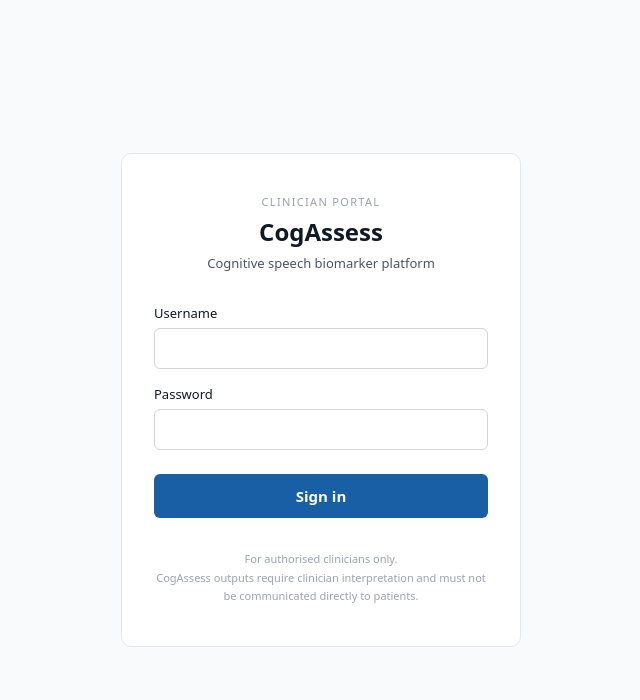
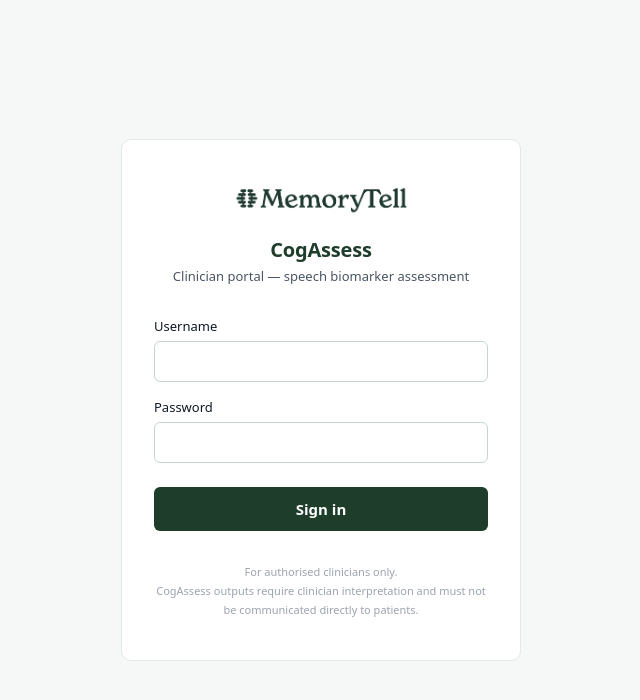
Before and after one commit to niamh888/cogassess, a React (Vite) app in the folder frontend/: page /login in a window 1280 px wide. Shown: the top 700 px of the page, without its empty margins (319-959 px from the left). Built offline with nearby package versions, Linux system fonts and the light colour scheme.

Commit message:
Apply MemoryTell brand: forest green colour scheme, logo in footer/login/summary, icon favicon

```diff
--- a/frontend/index.html
+++ b/frontend/index.html
@@ -2,7 +2,7 @@
 <html lang="en">
   <head>
     <meta charset="UTF-8" />
-    <link rel="icon" type="image/svg+xml" href="/favicon.svg" />
+    <link rel="icon" type="image/png" href="/memorytell-icon.png" />
     <meta name="viewport" content="width=device-width, initial-scale=1.0" />
     <title>CogAssess</title>
     <link rel="stylesheet" href="https://cdn.jsdelivr.net/npm/@tabler/icons-webfont@latest/tabler-icons.min.css" />
--- a/frontend/src/components/Footer.jsx
+++ b/frontend/src/components/Footer.jsx
@@ -2,7 +2,13 @@
   return (
     <footer style={{ borderTop: "0.5px solid var(--color-border-tertiary)", marginTop: "3rem" }}>
       <div style={{ maxWidth: 960, margin: "0 auto", padding: "1.25rem 1rem", display: "flex", flexWrap: "wrap", alignItems: "center", justifyContent: "space-between", gap: "0.75rem" }}>
-      <div>
+        <div style={{ display: "flex", alignItems: "center", gap: "1rem" }}>
+          <img
+            src="/memorytell-logo.png"
+            alt="MemoryTell"
+            style={{ height: 28, width: "auto", display: "block" }}
+          />
+          <div style={{ borderLeft: "0.5px solid var(--color-border-secondary)", paddingLeft: "1rem" }}>
             <p style={{ margin: 0, fontSize: 12, color: "var(--color-text-secondary)", fontWeight: 500 }}>
               CogAssess — Speech Biomarker Analysis
             </p>
@@ -12,16 +18,17 @@
               &copy; {new Date().getFullYear()} <strong style={{ color: "var(--color-text-secondary)" }}>MemoryTell Ltd</strong>. All rights reserved.
             </p>
           </div>
+        </div>
         <nav aria-label="Legal links" style={{ display: "flex", gap: "1rem" }}>
           <button
             onClick={onPrivacy}
-          style={{ background: "none", border: "none", padding: 0, fontSize: 12, color: "var(--color-text-info)", cursor: "pointer", textDecoration: "underline", textUnderlineOffset: 3 }}
+            style={{ background: "none", border: "none", padding: 0, fontSize: 12, color: "var(--color-accent)", cursor: "pointer", textDecoration: "underline", textUnderlineOffset: 3 }}
           >
             Privacy Policy
           </button>
           <button
             onClick={onTerms}
-          style={{ background: "none", border: "none", padding: 0, fontSize: 12, color: "var(--color-text-info)", cursor: "pointer", textDecoration: "underline", textUnderlineOffset: 3 }}
+            style={{ background: "none", border: "none", padding: 0, fontSize: 12, color: "var(--color-accent)", cursor: "pointer", textDecoration: "underline", textUnderlineOffset: 3 }}
           >
             Terms of Use
           </button>
--- a/frontend/src/index.css
+++ b/frontend/src/index.css
@@ -1,38 +1,44 @@
 :root {
   --font-sans: system-ui, 'Segoe UI', Roboto, sans-serif;
+
+  /* MemoryTell brand — forest green */
+  --color-brand:        #1e3d2a;   /* primary dark green (logo colour) */
+  --color-brand-mid:    #2d5c3f;   /* slightly lighter for hover states */
+  --color-brand-light:  #e8f2ec;   /* very light green tint for backgrounds */
+  --color-brand-border: #b8d4c0;   /* green-tinted border */
 
   /* Text */
   --color-text-primary:   #111827;
   --color-text-secondary: #4b5563;
   --color-text-tertiary:  #9ca3af;
-  --color-text-success:   #0f6e56;
-  --color-text-info:      #185fa5;
+  --color-text-success:   #1e6b3c;
+  --color-text-info:      #1e3d2a;
   --color-text-warning:   #854f0b;
   --color-text-danger:    #993c1d;
 
   /* Backgrounds */
   --color-background-primary:   #ffffff;
-  --color-background-secondary: #f9fafb;
-  --color-background-success:   #e1f5ee;
+  --color-background-secondary: #f5f8f6;   /* soft green-white */
+  --color-background-success:   #e8f2ec;
   --color-background-warning:   #faeeda;
   --color-background-danger:    #faece7;
 
-  /* Accent / brand */
-  --color-accent: #185fa5;
+  /* Accent / brand — replaces blue with MemoryTell green */
+  --color-accent: #1e3d2a;
 
   /* Surfaces */
   --color-surface: #ffffff;
 
   /* Borders */
-  --color-border-primary:   #e5e7eb;
-  --color-border-tertiary:  #e5e7eb;
-  --color-border-secondary: #d1d5db;
+  --color-border-primary:   #e2e8e4;   /* faint green tint */
+  --color-border-tertiary:  #e2e8e4;
+  --color-border-secondary: #c8d5cc;
   --color-border-warning:   #f5d08a;
   --color-border-danger:    #f3b8a8;
-  --color-border-info:      #a8cbf5;
+  --color-border-info:      #b8d4c0;
 
-  /* Info state */
-  --color-background-info: #e6f1fb;
+  /* Info state (was blue — now green-tinted) */
+  --color-background-info: #e8f2ec;
 
   /* Radii */
   --border-radius-md: 6px;
--- a/frontend/src/pages/LoginPage.jsx
+++ b/frontend/src/pages/LoginPage.jsx
@@ -45,14 +45,16 @@
     <div style={{ minHeight: "100vh", display: "flex", alignItems: "center", justifyContent: "center", background: "var(--color-background-secondary)", padding: "1rem" }}>
       <div style={{ width: "100%", maxWidth: 400, background: "var(--color-surface)", borderRadius: "var(--border-radius-lg)", border: "0.5px solid var(--color-border-primary)", padding: "2.5rem 2rem" }}>
         <div style={{ marginBottom: "2rem", textAlign: "center" }}>
-          <p style={{ fontSize: 11, letterSpacing: "0.12em", color: "var(--color-text-tertiary)", margin: "0 0 6px", textTransform: "uppercase" }}>
-            Clinician portal
-          </p>
-          <h1 style={{ fontSize: 24, fontWeight: 700, margin: 0, color: "var(--color-text-primary)" }}>
+          <img
+            src="/memorytell-logo.png"
+            alt="MemoryTell"
+            style={{ height: 36, width: "auto", display: "block", margin: "0 auto 20px" }}
+          />
+          <h1 style={{ fontSize: 20, fontWeight: 700, margin: "0 0 4px", color: "var(--color-brand)", letterSpacing: "-0.01em" }}>
             CogAssess
           </h1>
-          <p style={{ fontSize: 13, color: "var(--color-text-secondary)", marginTop: 6, marginBottom: 0 }}>
-            Cognitive speech biomarker platform
+          <p style={{ fontSize: 13, color: "var(--color-text-secondary)", marginTop: 4, marginBottom: 0 }}>
+            Clinician portal — speech biomarker assessment
           </p>
         </div>
 
--- a/frontend/src/pages/PatientSummaryPage.jsx
+++ b/frontend/src/pages/PatientSummaryPage.jsx
@@ -66,8 +66,8 @@
         <div style={{ borderBottom: "2px solid var(--color-border-primary)", paddingBottom: "1.25rem", marginBottom: "1.5rem" }}>
           <div style={{ display: "flex", justifyContent: "space-between", alignItems: "flex-start", flexWrap: "wrap", gap: 12 }}>
             <div>
-              <div style={{ fontSize: 20, fontWeight: 700, color: "var(--color-text-primary)", letterSpacing: "-0.01em" }}>CogAssess</div>
-              <div style={{ fontSize: 12, color: "var(--color-text-tertiary)", marginTop: 2 }}>Speech Biomarker Assessment</div>
+              <img src="/memorytell-logo.png" alt="MemoryTell" style={{ height: 30, width: "auto", display: "block", marginBottom: 4 }} />
+              <div style={{ fontSize: 12, color: "var(--color-text-tertiary)" }}>CogAssess — Speech Biomarker Assessment</div>
             </div>
             {assessment_ref && (
               <div style={{ textAlign: "right" }}>
```
Also changed, not shown: frontend/public/memorytell-icon.png (added), frontend/public/memorytell-logo.png (added). Lines whose indentation alone changed are shown as unchanged.
